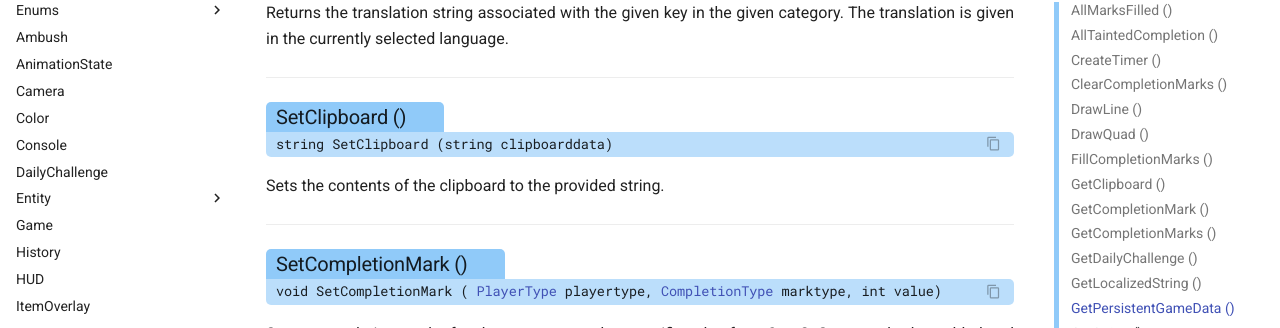
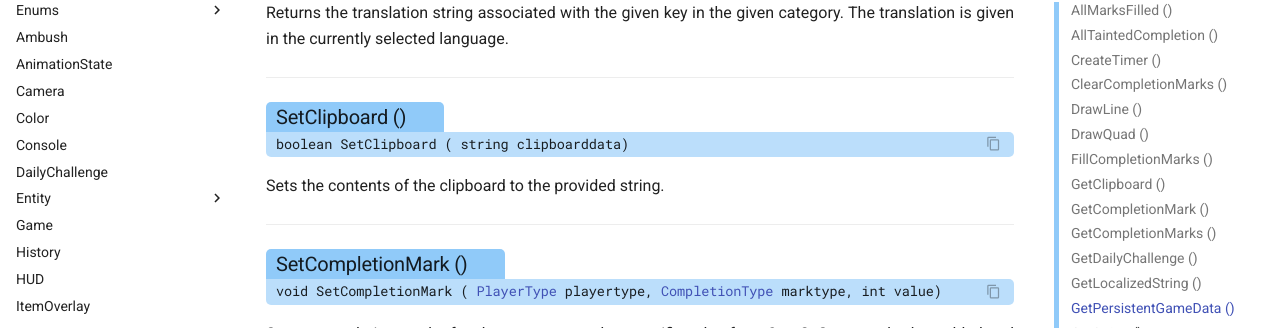
Before and after one commit to TeamREPENTOGON/REPENTOGON, an MkDocs documentation site: the page built from documentation/docs/Isaac.md, in a window 1280 px wide and 900 px high, scrolled down 3064 px. Shown: the part 125-453 px from the top of the window. Built offline with MkDocs 1.6.1 and Material for MkDocs 9.7.7, drawn with Linux system fonts in a browser that asks for light colours; emoji names are drawn with the system emoji font; comment, search, counter and statistics services are not loaded; the version menu is left out; some of the changed text lies outside the part shown.

Commit message:
minor docs correction

```diff
--- a/documentation/docs/Isaac.md
+++ b/documentation/docs/Isaac.md
@@ -107,7 +107,7 @@ Returns the translation string associated with the given key in the given catego
 
 ___
 ### Set·Clipboard () {: aria-label='Functions' }
-#### string SetClipboard (string clipboarddata) {: .copyable aria-label='Functions' }
+#### boolean SetClipboard ( string clipboarddata) {: .copyable aria-label='Functions' }
 Sets the contents of the clipboard to the provided string.
 
 ___
```
